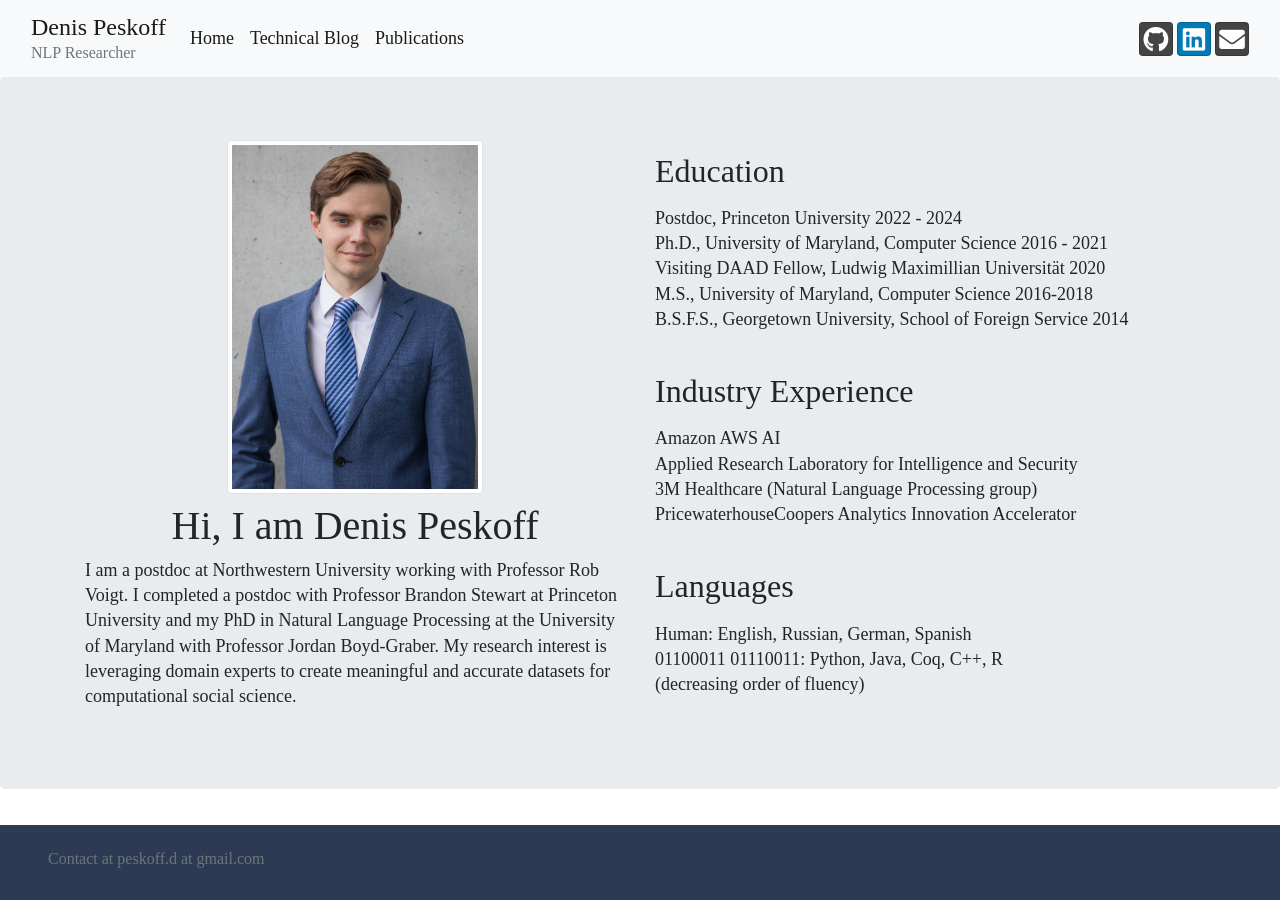
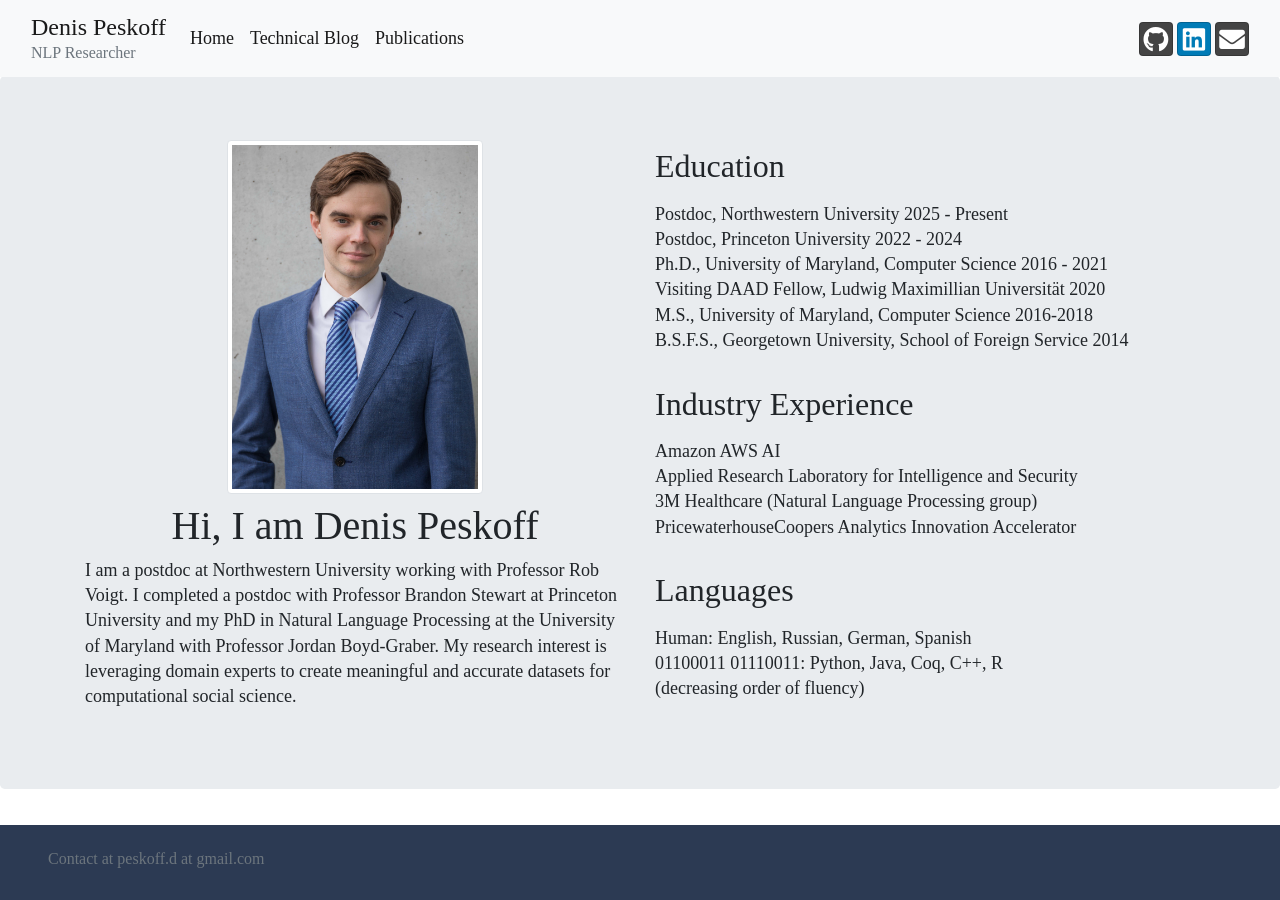
Before and after one commit to trigaten/Denis-Peskov-s-New-Website, a Jekyll site: the page built from index.html, in a window 1280 px wide. Built offline with Jekyll 4.4.1, drawn with Linux system fonts in a browser that asks for light colours; nearby versions of some CDN libraries.

Commit message:
Update edu.yml

```diff
--- a/_data/edu.yml
+++ b/_data/edu.yml
@@ -1,3 +1,4 @@
+- name: Postdoc, Northwestern University 2025 - Present
 - name: Postdoc, Princeton University 2022 - 2024
 - name: Ph.D., University of Maryland, Computer Science 2016 - 2021
 - name: Visiting DAAD Fellow, Ludwig Maximillian Universität 2020
```
